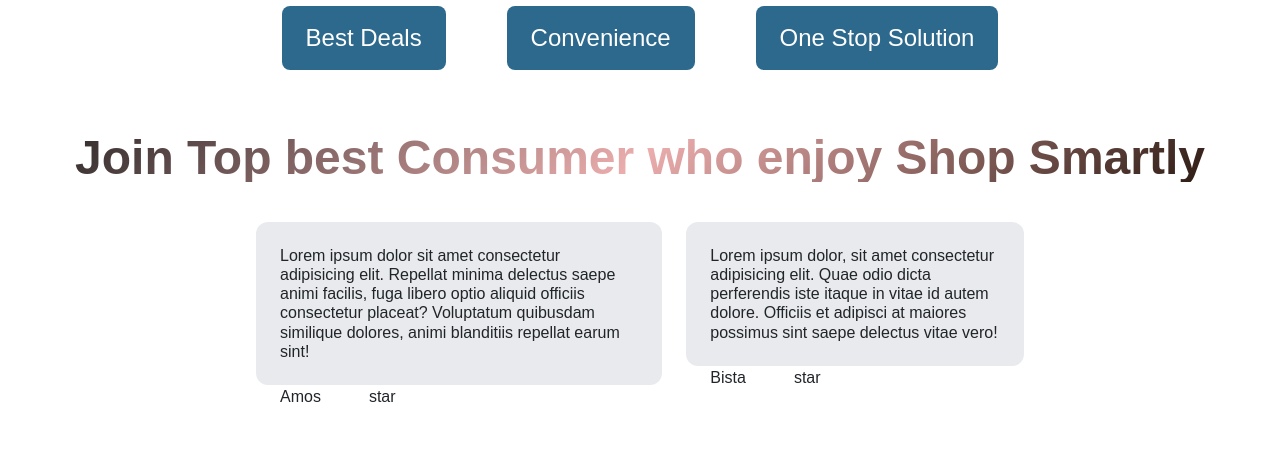
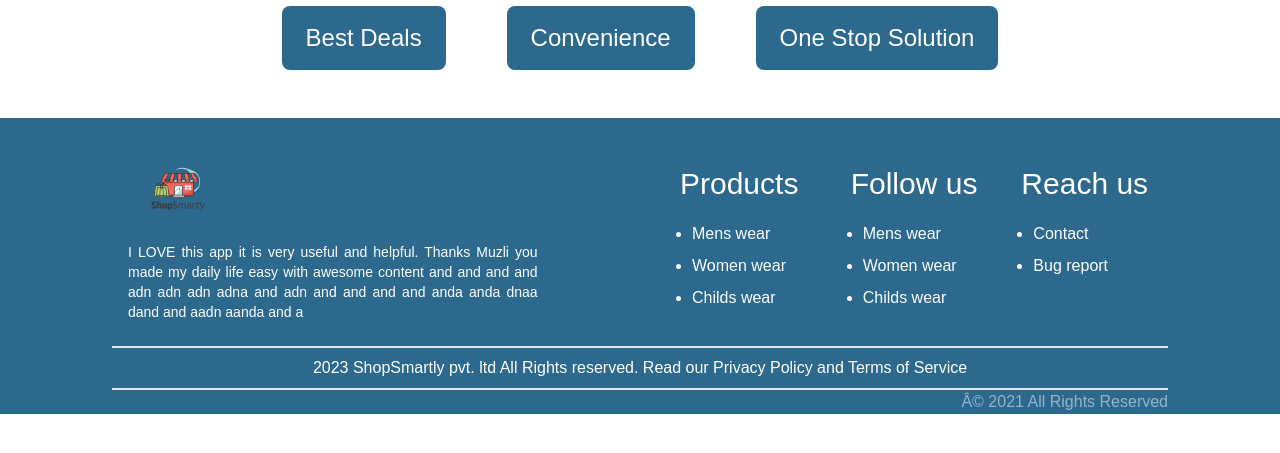
Before and after one commit to NabinChaudhary123/ShopSmartlyFE, an Angular app: page /landing in a window 1280 px wide. Shown: the part 1720-2173 px from the top of the page. After the commit the page ends 2134 px from the top, so only its background shows below. Built offline with nearby package versions, Linux system fonts and the light colour scheme.

Commit message:
footer creation

```diff
--- a/src/app/app.module.ts
+++ b/src/app/app.module.ts
@@ -22,6 +22,7 @@ import { AngularMaterialModule } from './AngularMaterialModule';
 import { OrderComponent } from './components/user/order/order.component';
 import { AdminordersComponent } from './components/admin/adminorders/adminorders.component';
 import { FontAwesomeModule } from '@fortawesome/angular-fontawesome';
+import { FooterComponent } from './components/footer/footer.component';
 
 
 @NgModule({
@@ -40,7 +41,8 @@ import { FontAwesomeModule } from '@fortawesome/angular-fontawesome';
     CartComponent,
     CheckoutComponent,
     OrderComponent,
-    AdminordersComponent
+    AdminordersComponent,
+    FooterComponent
 
 
   ],
--- /dev/null
+++ b/src/app/components/footer/footer.component.html
@@ -0,0 +1,54 @@
+<div class=" bg-[#2c698d] ">
+    <div class="flex justify-center w-[90%] mx-auto text-white py-4 px-16 mt-5">
+        <div class="flex justify-between">
+            <div class="w-[40%] flex ">
+                <div class="">
+                    <img src="../../../assets/ShopSmartly.svg" alt="Description of my image" class="w-[100px]" />
+                    <p class=" text-sm text-justify">
+                        I LOVE this app it is very useful and helpful. Thanks Muzli you
+                        made my daily life easy with awesome content and and and and adn
+                        adn adn adna and adn and and and and anda anda dnaa dand and aadn
+                        aanda and a
+                    </p>
+                </div>
+            </div>
+            <div class=" flex w-[50%] ">
+                <div class="w-[40%] pl-10 mt-6  ">
+                    <h1 class="text-3xl">Products</h1>
+                    <ul class="pt-3 list-disc pl-3 text-1xl">
+                        <li class="py-1">Mens wear</li>
+                        <li class="py-1">Women wear</li>
+                        <li class="py-1">Childs wear</li>
+                    </ul>
+                </div>
+                <div class="w-[40%] pl-10 mt-6 ">
+                    <h1 class="text-3xl">Follow us</h1>
+                    <ul class="pt-3 list-disc pl-3 text-1xl">
+                        <li class="py-1">Mens wear</li>
+                        <li class="py-1">Women wear</li>
+                        <li class="py-1">Childs wear</li>
+                    </ul>
+                </div>
+                <div class="w-[40%] pl-10 mt-6 ">
+                    <h1 class="text-3xl">Reach us</h1>
+                    <ul class="pt-3 list-disc pl-3 text-1xl">
+                        <li class="py-1">Contact</li>
+                        <li class="py-1">Bug report</li>
+                    </ul>
+                </div>
+            </div>
+        </div>
+    </div>
+
+    <div class="mx-28">
+        <div class="flex justify-center border-t-2 border-b-2 border-[#E5E7EB] px- py-2 text-white">
+            <div>
+                2023 ShopSmartly pvt. ltd All Rights reserved. Read our Privacy
+                Policy and Terms of Service
+            </div>
+        </div>
+    </div>
+    <div class="flex justify-end mr-28 text-white text-opacity-50">
+        Â© 2021 All Rights Reserved
+    </div>
+</div>
--- a/src/app/components/landing/landing.component.html
+++ b/src/app/components/landing/landing.component.html
@@ -75,38 +75,3 @@
 
     </div>
 </section>
-
-<section class="flex-col justify-center mx-auto text-center py-[5%]">
-    <h1 class="text-5xl font-semibold" style="
-      background: linear-gradient(135deg, #1e1e1e, #c4070754, #160a01);
-      -webkit-background-clip: text;
-      -webkit-text-fill-color: transparent;
-    ">
-        Join Top best Consumer who enjoy Shop Smartly
-    </h1>
-    <div class="flex justify-center mx-auto gap-6 mt-10 w-[60%]">
-        <div class="flex-col justify-start">
-            <h1 class="px-4 py-4 h-22 rounded-xl bg-gray-300/50 text-start">
-                Lorem ipsum dolor sit amet consectetur adipisicing elit. Repellat minima
-                delectus saepe animi facilis, fuga libero optio aliquid officiis
-                consectetur placeat? Voluptatum quibusdam similique dolores, animi
-                blanditiis repellat earum sint!
-            </h1>
-            <div class="flex justify-start gap-5 pl-6">
-                <p>Amos</p>
-                <p>star</p>
-            </div>
-        </div>
-        <div class="flex-col justify-start">
-            <h1 class="px-4 py-4 h-22 rounded-xl bg-gray-300/50 text-start">
-                Lorem ipsum dolor, sit amet consectetur adipisicing elit. Quae odio
-                dicta perferendis iste itaque in vitae id autem dolore. Officiis et
-                adipisci at maiores possimus sint saepe delectus vitae vero!
-            </h1>
-            <div class="flex justify-start gap-5 pl-6">
-                <p>Bista</p>
-                <p>star</p>
-            </div>
-        </div>
-    </div>
-</section>
--- a/src/app/components/navbar/navbar.component.html
+++ b/src/app/components/navbar/navbar.component.html
@@ -29,4 +29,5 @@
     <div class="section">
         <router-outlet></router-outlet>
     </div>
+    <app-footer></app-footer>
 </div>
```
Also changed, not shown: src/app/components/footer/footer.component.ts (added, +10 -0 lines), src/app/components/footer/footer.component.css (added), 1 other file (tests, documents, lock files or other folders).
